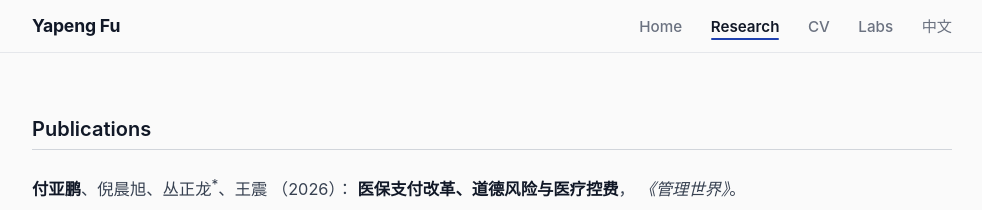
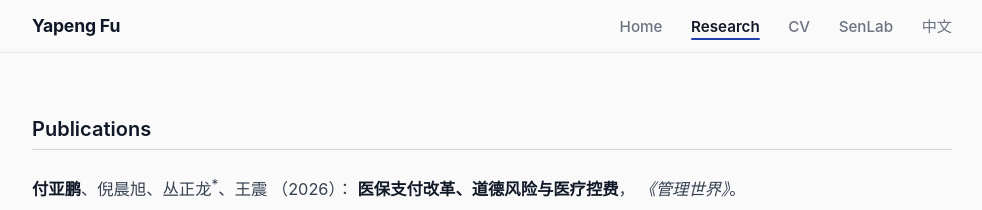
Before and after one commit to fyapeng/fyapeng.github.io, a Jekyll site: the page built from en/research.html, in a window 1280 px wide. Shown: the top 210 px of the page, without its empty margins (148-1130 px from the left). Built offline with Jekyll 4.4.1, drawn with Linux system fonts in a browser that asks for light colours.

Commit message:
Update en.yml

```diff
--- a/_data/en.yml
+++ b/_data/en.yml
@@ -6,8 +6,8 @@ nav:
   research_url: "/en/research.html"
   cv: "CV"
   cv_url: "/en/cv.html"
-  resources: "Labs"
-  resources_url: "https://fyapeng.com/resources"
+  resources: "SenLab"
+  resources_url: "https://fyapeng.com/senlab"
   lang_switch: "中文"
   lang_switch_url: "/"
 
```
